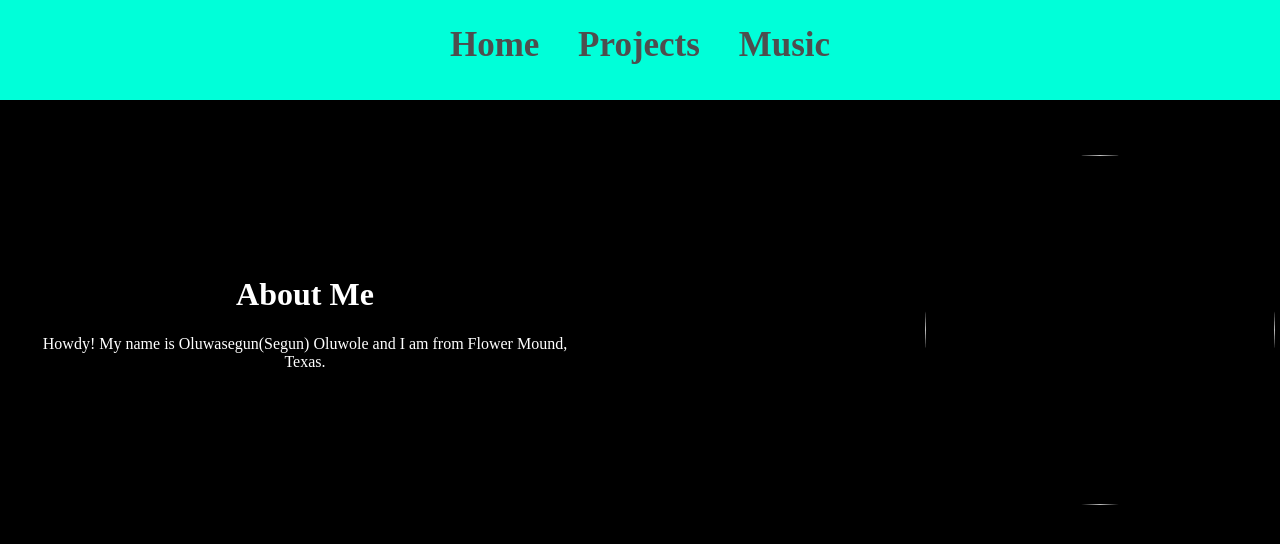
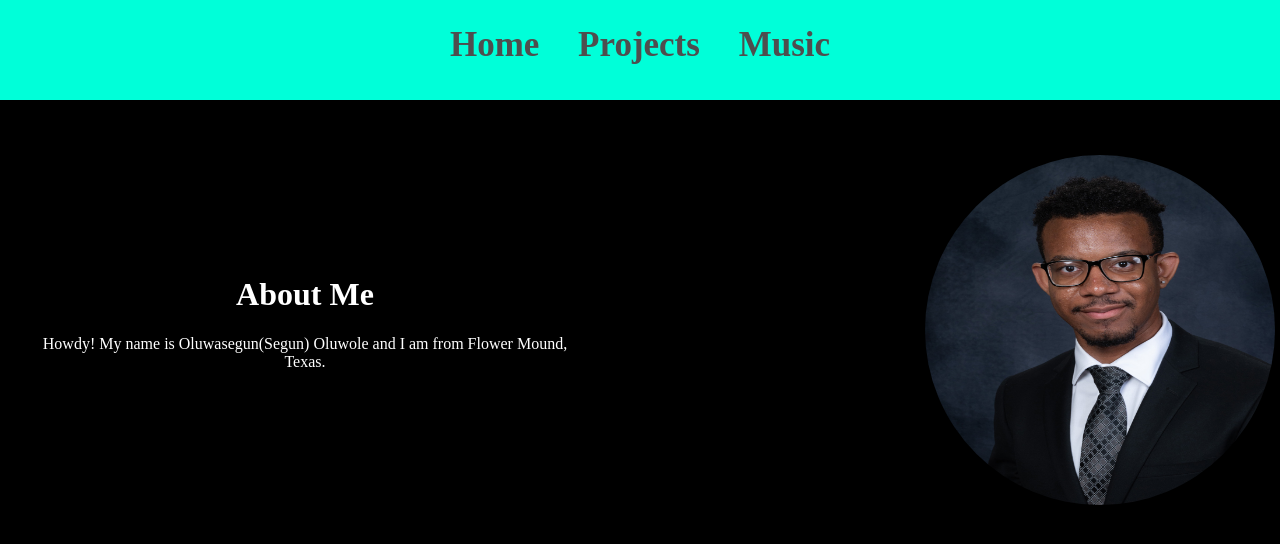
Before and after one commit to segunoluwole30/segunoluwole30.github.io, a plain HTML site: page index.html in a window 1280 px wide. Drawn offline with Linux system fonts and the light colour scheme.

Commit message:
update index.html

```diff
--- a/index.html
+++ b/index.html
@@ -19,7 +19,7 @@
             <p>Howdy! My name is Oluwasegun(Segun) Oluwole and I am from Flower Mound, Texas.</p>
         </div>
         <div class="aboutMePhoto">
-            <img src="../website/images/IMG-4133.JPG" alt="" height="350px" width="350px" style="border-radius: 50%;">
+            <img src="../images/IMG-4133.JPG" alt="" height="350px" width="350px" style="border-radius: 50%;">
         </div>
     </div>
 
```
